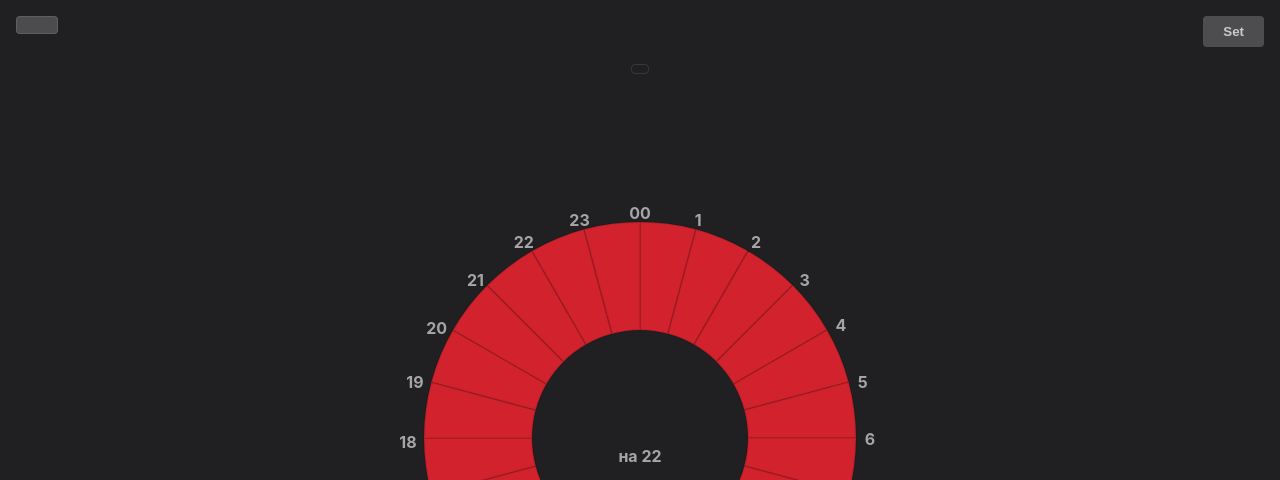
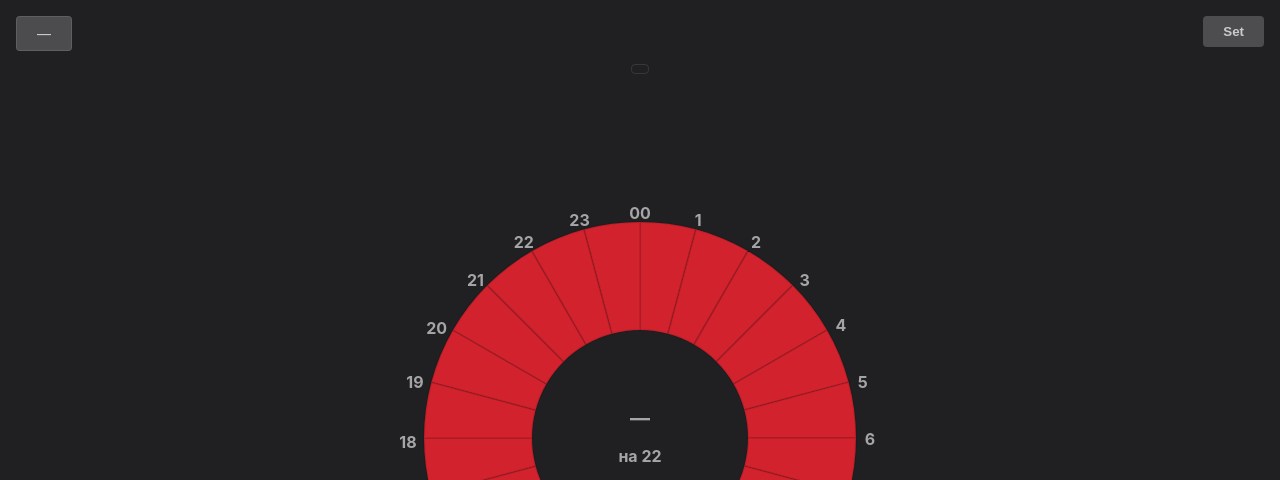
Before and after one commit to taras-danyliuk/blackout-schedule, a React (Create React App) app: page / in a window 1280 px wide. Shown: the top 480 px of the page. Built offline with nearby package versions, Linux system fonts and the light colour scheme.

Commit message:
fix: queue key generation

```diff
--- a/src/App.js
+++ b/src/App.js
@@ -54,7 +54,7 @@ function App() {
 
     let current = '';
     lines.forEach(line => {
-      if (line.includes('Підчерг')) return current = line;
+      if (line.includes('Підчерг')) return current = line.replace(/[^\d.,\s]/g, '').trim();
       if (line.includes('4.1')) grouped['4.1'] = line;
       if (line.includes('4.2')) grouped['4.2'] = line;
       if (current && !grouped[current]) grouped[current] = [];
@@ -105,6 +105,7 @@ function App() {
 
   const onSave = () => {
     localStorage.setItem('message', value);
+    setData(initialData);
     setMessage(value);
     setShowInput(false);
   }
@@ -123,15 +124,17 @@ function App() {
   return (
     <div className="wrapper">
       <div className={`queue-picker ${queueListOpen ? 'opened' : ''}`} onClick={onClickQueueList}>
-        {activeSection.replace(/[^\d.,\s]/g, '').trim()}
+        {activeSection && parsedMessage[activeSection] ? (
+          <span>{activeSection}</span>
+        ) : (
+          <span>—</span>
+        )}
       </div>
 
       {queueListOpen && (
         <div className='queue-wrapper'>
           {Object.keys(parsedMessage).map(queue => (
-            <div key={queue} className='queue-button' onClick={() => onSelect(queue)}>
-              {queue.replace(/[^\d.,\s]/g, '').trim()}
-            </div>
+            <div key={queue} className='queue-button' onClick={() => onSelect(queue)}>{queue}</div>
           ))}
         </div>
       )}
@@ -166,13 +169,14 @@ function App() {
           <span className='number' style={{ top: '4.5%', left: '37.5%' }}>23</span>
 
           <span className='number' style={{ top: '46%', left: '50%', fontSize: '20px' }}>
-            {activeSection.replace(/[^\d.,\s]/g, '').trim()}
+            {activeSection && !!parsedMessage[activeSection] ? activeSection : '—'}
           </span>
 
-          <span className='number' style={{ top: '54%', left: '50%' }}>на {date}</span>
+          <span className='number' style={{ top: '54%', left: '50%' }}>
+            {!!date ? `на ${date}` : '—'}
+          </span>
         </div>
       </div>
-
 
       <button className='button set' onClick={() => setShowInput(true)}>Set</button>
 
```
